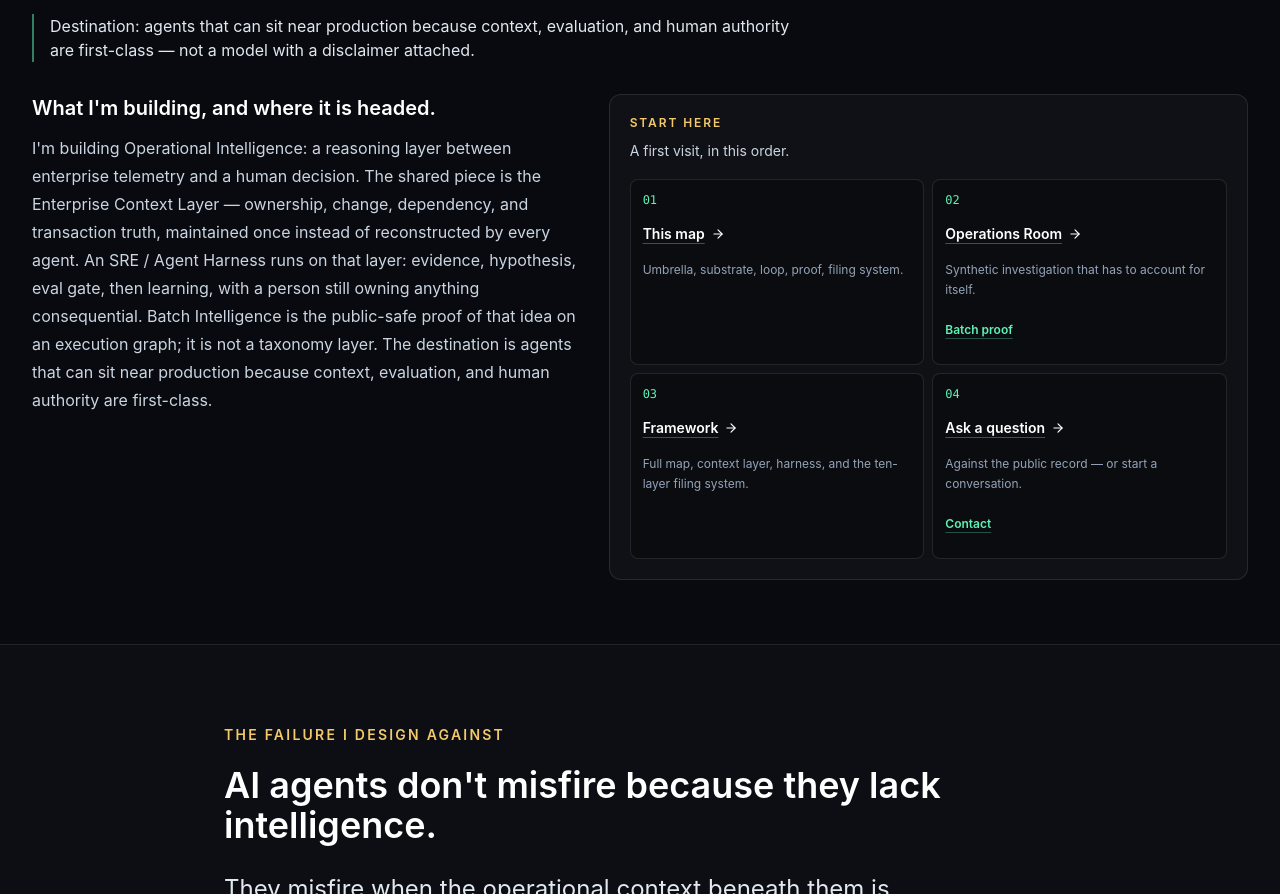
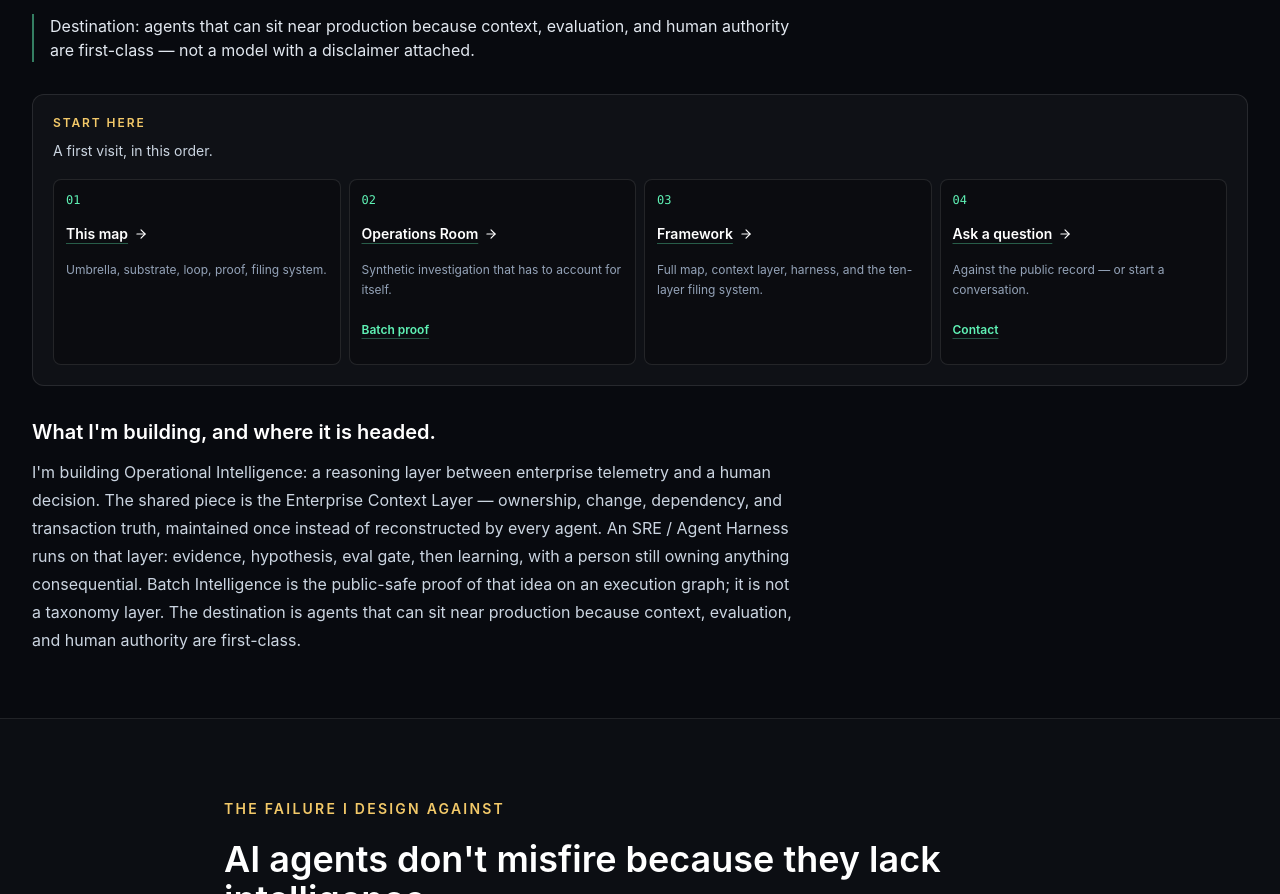
Before and after one commit to rseri17-code/seri-ai, a Next.js app: page / in a window 1280 px wide. Shown: the part 1358-2252 px from the top of the page. Built offline with nearby package versions, Linux system fonts and the light colour scheme; no server answers.

Commit message:
fix: put homepage start-here path before destination essay
On mobile the 105-word block was burying the first-visit CTAs. Map,
then path, then destination copy.

Co-authored-by: rseri17-code <rseri17-code@users.noreply.github.com>

```diff
--- a/components/home-orientation.tsx
+++ b/components/home-orientation.tsx
@@ -125,24 +125,10 @@ export function HomeOrientation() {
         </p>
       </figure>
 
-      <div className="mt-8 grid gap-8 lg:grid-cols-[0.92fr_1.08fr] lg:items-start">
-        <div>
-          <h3 className="text-lg font-semibold text-white sm:text-xl">What I&apos;m building, and where it is headed.</h3>
-          <p className="mt-3 max-w-xl text-sm leading-7 text-slate-300 sm:text-base sm:leading-7">
-            I&apos;m building Operational Intelligence: a reasoning layer between enterprise telemetry and a human
-            decision. The shared piece is the Enterprise Context Layer — ownership, change, dependency, and
-            transaction truth, maintained once instead of reconstructed by every agent. An SRE / Agent Harness
-            runs on that layer: evidence, hypothesis, eval gate, then learning, with a person still owning
-            anything consequential. Batch Intelligence is the public-safe proof of that idea on an execution
-            graph; it is not a taxonomy layer. The destination is agents that can sit near production because
-            context, evaluation, and human authority are first-class.
-          </p>
-        </div>
-
-        <nav aria-label="First visit" className="rounded-xl border border-white/10 bg-white/[0.03] p-4 sm:p-5">
+      <nav aria-label="First visit" className="mt-8 rounded-xl border border-white/10 bg-white/[0.03] p-4 sm:p-5">
         <p className="text-xs font-semibold uppercase tracking-[0.16em] text-amber">Start here</p>
         <p className="mt-2 text-sm leading-6 text-slate-300">A first visit, in this order.</p>
-          <ol className="mt-4 grid gap-2 sm:grid-cols-2">
+        <ol className="mt-4 grid gap-2 sm:grid-cols-2 lg:grid-cols-4">
           {startHere.map((step) => (
             <li key={step.n} className="rounded-lg border border-white/10 bg-black/25 p-3">
               <p className="font-mono text-xs text-mint">{step.n}</p>
@@ -169,6 +155,18 @@ export function HomeOrientation() {
           ))}
         </ol>
       </nav>
+
+      <div className="mt-8 max-w-3xl">
+        <h3 className="text-lg font-semibold text-white sm:text-xl">What I&apos;m building, and where it is headed.</h3>
+        <p className="mt-3 text-sm leading-7 text-slate-300 sm:text-base sm:leading-7">
+          I&apos;m building Operational Intelligence: a reasoning layer between enterprise telemetry and a human
+          decision. The shared piece is the Enterprise Context Layer — ownership, change, dependency, and
+          transaction truth, maintained once instead of reconstructed by every agent. An SRE / Agent Harness
+          runs on that layer: evidence, hypothesis, eval gate, then learning, with a person still owning
+          anything consequential. Batch Intelligence is the public-safe proof of that idea on an execution
+          graph; it is not a taxonomy layer. The destination is agents that can sit near production because
+          context, evaluation, and human authority are first-class.
+        </p>
       </div>
     </div>
   );
--- a/scripts/validate-content.mjs
+++ b/scripts/validate-content.mjs
@@ -397,6 +397,11 @@ if (!homePageSource.includes("<HomeOrientation")) {
 if (homePageSource.indexOf("<HomeOrientation") > homePageSource.indexOf("The failure I design against")) {
   errors.push("app/page.tsx: 30-second map must render before the Authorized Misfire thesis");
 }
+if (
+  homeOrientationSource.indexOf("Start here") > homeOrientationSource.indexOf("What I&apos;m building, and where it is headed.")
+) {
+  errors.push("components/home-orientation.tsx: start-here path must appear before the destination essay so mobile visitors see an action first");
+}
 for (const required of [
   "30-second map",
   "Operational Intelligence is the umbrella",
```
Lines whose indentation alone changed are shown as unchanged.
